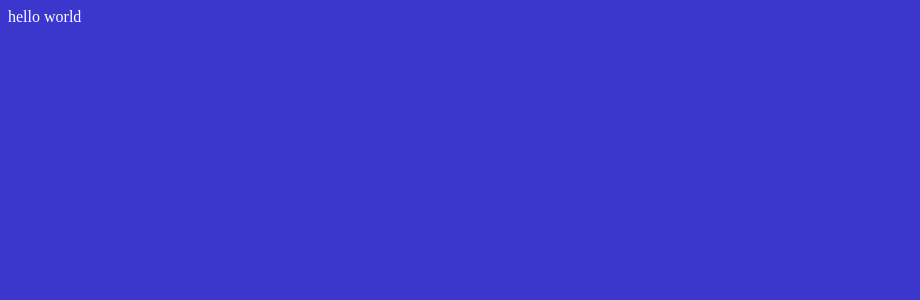
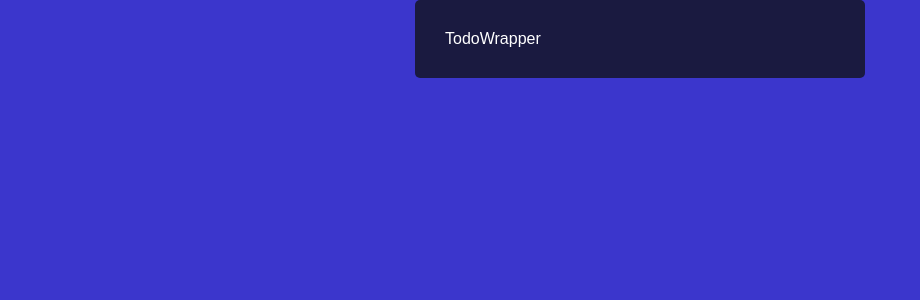
Before and after one commit to Yorn90104/React-Todo, a React (Vite) app: page / in a window 1280 px wide. Shown: the top 300 px of the page, without its empty margins (0-920 px from the left). Built offline with nearby package versions, Linux system fonts and the light colour scheme.

Commit message:
wrapper component

```diff
--- a/src/App.css
+++ b/src/App.css
@@ -1,4 +1,21 @@
+*{
+    padding: 0;
+    margin: 0;
+    box-sizing: border-box;
+}
+
 body{
     background-color: #3b36cc;
     color: white;
+    display: flex;
+    flex-direction: row;
+    justify-content: center;
+    font-family: sans-serif;
 }
+
+.wrapper{
+    width: 450px;
+    padding: 30px;
+    background-color: #1a1a40;
+    border-radius: 5px;
+}
--- a/src/App.jsx
+++ b/src/App.jsx
@@ -1,10 +1,11 @@
 import { useState } from 'react'
+import TodoWrapper from './components/TodoWrapper'
 import './App.css'
 
 function App() {
 	return (
 		<>
-			hello world
+			<TodoWrapper />
 		</>
 	)
 }
--- /dev/null
+++ b/src/components/TodoWrapper.jsx
@@ -0,0 +1,9 @@
+function TodoWrapper() {
+    return (
+        <div className="wrapper">
+            TodoWrapper
+        </div>
+    );
+}
+
+export default TodoWrapper;
```
